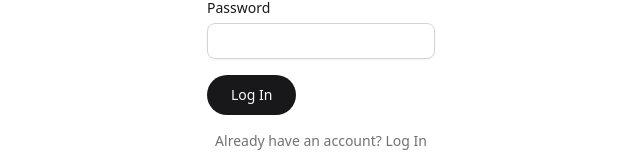
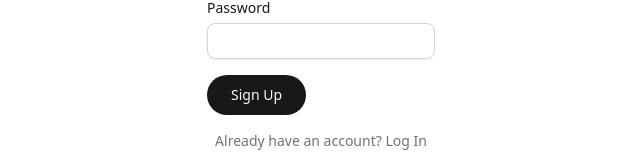
Before and after one commit to awais1019/PetSoft, a Next.js app: page /signup in a window 1280 px wide. Shown: the part 406-571 px from the top of the page, without its empty margins (319-959 px from the left). Built offline with nearby package versions, Linux system fonts and the light colour scheme.

Commit message:
feat(auth) add basic authentication using Auth.js

```diff
--- a/package.json
+++ b/package.json
@@ -18,10 +18,12 @@
     "@radix-ui/react-label": "^2.1.7",
     "@radix-ui/react-slot": "^1.2.3",
     "bcrypt": "^6.0.0",
+    "bcryptjs": "^3.0.2",
     "class-variance-authority": "^0.7.1",
     "clsx": "^2.1.1",
     "lucide-react": "^0.544.0",
     "next": "15.5.2",
+    "next-auth": "^5.0.0-beta.29",
     "next-themes": "^0.4.6",
     "react": "19.1.0",
     "react-dom": "19.1.0",
--- a/prisma/seed.ts
+++ b/prisma/seed.ts
@@ -1,6 +1,7 @@
+import bcrypt from "bcryptjs";
 import { Prisma, PrismaClient } from "../src/generated/prisma";
 
-import bcrypt from "bcrypt";
+
 
 const prisma = new PrismaClient();
 
--- a/src/actions/actions.ts
+++ b/src/actions/actions.ts
@@ -1,10 +1,16 @@
 "use server";
 
+import { signIn } from "@/lib/auth";
 import prisma from "@/lib/prisma";
 import { PetFormSchema, PetIdSchema } from "@/lib/schema";
-
 import { sleep } from "@/lib/utils";
 import { revalidatePath } from "next/cache";
+
+export async function login(data: FormData) {
+  const authData = Object.fromEntries(data.entries());
+
+ await signIn("credentials", authData);
+}
 
 export async function addPet(pet: unknown) {
   await sleep(1000);
@@ -25,7 +31,7 @@ export async function addPet(pet: unknown) {
 
   revalidatePath("/app", "layout");
 }
-export async function editPet(newPet: unknown, petId:unknown) {
+export async function editPet(newPet: unknown, petId: unknown) {
   await sleep(1000);
   const validatePet = PetFormSchema.safeParse(newPet);
   const validatePetId = PetIdSchema.safeParse(petId);
@@ -35,7 +41,10 @@ export async function editPet(newPet: unknown, petId:unknown) {
     };
   }
   try {
-    await prisma.pet.update({ where: { id: validatePetId.data}, data: validatePet.data });
+    await prisma.pet.update({
+      where: { id: validatePetId.data },
+      data: validatePet.data,
+    });
   } catch (error) {
     console.log(error);
     return {
@@ -46,13 +55,12 @@ export async function editPet(newPet: unknown, petId:unknown) {
   revalidatePath("/app", "layout");
 }
 
-export async function checkoutPet(petId:unknown) {
+export async function checkoutPet(petId: unknown) {
   await sleep(1000);
   const validatePetId = PetIdSchema.safeParse(petId);
   if (!validatePetId.success) {
     return {
       message: "Invalid pet ID",
-
     };
   }
   try {
--- a/src/app/(app)/app/account/page.tsx
+++ b/src/app/(app)/app/account/page.tsx
@@ -1,14 +1,20 @@
 import ContentBlock from "@/components/content-block";
 import H1 from "@/components/h1";
+import { auth } from "@/lib/auth";
+import { redirect } from "next/navigation";
 
 import React from "react";
 
-export default function AccountPage() {
+export default async function AccountPage() {
+  const session = await auth();
+  if (!session) {
+    redirect("/login");
+  }
   return (
     <main>
       <H1 className="my-4 text-white">Your Account</H1>
       <ContentBlock className="flex justify-center items-center h-[440px]">
-        <p>Logged in as ...</p>
+        <p>Logged in as {session?.user?.email}</p>
       </ContentBlock>
     </main>
   );
--- a/src/app/(auth)/login/page.tsx
+++ b/src/app/(auth)/login/page.tsx
@@ -7,7 +7,7 @@ export default function LoginPage() {
   return (
     <main>
       <H1 className="text-center mb-2">Log In</H1>
-      <AuthForm />
+      <AuthForm type="login"/>
       <p className="mt-4 text-center text-sm text-zinc-500">
         {`Don't have an account? `}
         <Link href="/signup">Sign Up</Link>
--- a/src/app/(auth)/signup/page.tsx
+++ b/src/app/(auth)/signup/page.tsx
@@ -8,7 +8,7 @@ export default function SignupPage() {
   return (
     <main>
          <H1 className="text-center mb-2">Sign Up</H1>
-         <AuthForm />
+         <AuthForm type='signup'/>
          <p className="mt-4 text-center text-sm text-zinc-500">
            {`Already have an account? `}
            <Link href="/login">Log In</Link>
--- a/src/components/auth-form.tsx
+++ b/src/components/auth-form.tsx
@@ -2,19 +2,26 @@ import React from "react";
 import { Label } from "./ui/label";
 import { Input } from "./ui/input";
 import { Button } from "./ui/button";
+import { login } from "@/actions/actions";
 
-export default function AuthForm() {
+type AuthFormProps = {
+  type: "login" | "signup";
+};
+
+export default function AuthForm({ type }: AuthFormProps) {
   return (
-    <form>
+    <form action={
+      type === "login" ? login : undefined
+    }>
       <div className="space-y-2 mb-4">
         <Label htmlFor="email">Email</Label>
-        <Input type="email" id="email" />
+        <Input type="email" id="email" name="email" />
       </div>
       <div className="space-y-2 mb-4">
         <Label htmlFor="password">Password</Label>
-        <Input type="password" id="password" />
+        <Input type="password" id="password" name="password" />
       </div>
-      <Button type="submit">Log In</Button>
+      <Button type="submit">{type === "login" ? "Log In" : "Sign Up"}</Button>
     </form>
   );
 }
--- /dev/null
+++ b/src/lib/auth.ts
@@ -0,0 +1,54 @@
+import NextAuth, { NextAuthConfig } from "next-auth";
+import Credentials from "next-auth/providers/credentials";
+import bcrypt from "bcryptjs";
+import prisma from "./prisma";
+
+const config: NextAuthConfig = {
+  pages: {
+    signIn: "/login",
+  },
+  providers: [
+    Credentials({
+      async authorize(credentials) {
+        const { email, password } = credentials as {
+          email: string;
+          password: string;
+        };
+
+        const user = await prisma.user.findUnique({
+          where: { email },
+        });
+        if (!user) {
+          console.log("No user found");
+          return null;
+        }
+        const isValid = await bcrypt.compare(password, user.hashedPassword);
+        if (!isValid) {
+          console.log("Invalid credentials");
+          return null;
+        }
+        return user;
+      },
+    }),
+  ],
+  callbacks: {
+    //runs on each request
+    authorized: ({ request, auth }) => {
+      const isAcessingPrivateRoute = request.nextUrl.pathname.includes("/app");
+      const isAuthenticated = Boolean(auth?.user);
+      if (isAcessingPrivateRoute && isAuthenticated) {
+        return true;
+      }
+      if (isAcessingPrivateRoute && !isAuthenticated) {
+        return false;
+      }
+
+      if (!isAcessingPrivateRoute) {
+        return true;
+      }
+    },
+  },
+  session: { strategy: "jwt" },
+} satisfies NextAuthConfig;
+
+export const { auth, signIn } = NextAuth(config);
--- a/src/middleware.ts
+++ b/src/middleware.ts
@@ -1,10 +1,10 @@
-import { NextResponse } from "next/server";
+export { auth as middleware } from "./lib/auth";
 
-export function middleware(request: Request) {
-  console.log(request.url);
-  return NextResponse.next();
-}
+
 
 export const config = {
   matcher: ["/((?!api|_next/static|_next/image|favicon.ico).*)"],
 };
+// export const config = {
+//   matcher: ["/app/:path*"],
+// };
```
Also changed, not shown: 1 other file (tests, documents, lock files or other folders).
